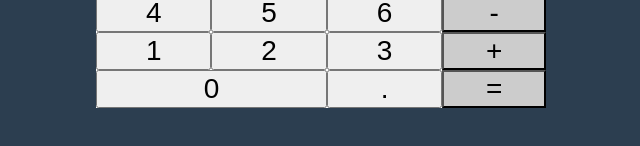
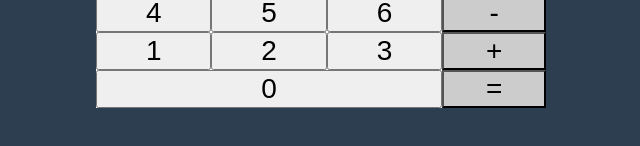
Before and after one commit to pabcrudel/calculator, a Vue app: page / in a window 1280 px wide. Shown: the part 362-508 px from the top of the page, without its empty margins (319-959 px from the left). Built offline with nearby package versions, Linux system fonts and the light colour scheme.

Commit message:
Disabled decimals

```diff
--- a/src/components/NumericPad.vue
+++ b/src/components/NumericPad.vue
@@ -8,7 +8,7 @@
 // Components
 import MyButton from './MyButton.vue';
 
-const numOrder = ['9', '8', '7', '6', '5', '4', '3', '2', '1', '0' , '.']
+const numOrder = ['9', '8', '7', '6', '5', '4', '3', '2', '1', '0']
 
 // const num = "5.4";
 // const res = Number(num) + .3;
@@ -24,7 +24,7 @@ const numOrder = ['9', '8', '7', '6', '5', '4', '3', '2', '1', '0' , '.']
 #numericPad >:last-child {
     grid-row-start: 4;
 }
-#numericPad >:nth-last-child(2) {
-    grid-column: span 2;
+#numericPad >:nth-last-child(1) {
+    grid-column: span 3;
 }
 </style>
--- a/src/stores/calculator.js
+++ b/src/stores/calculator.js
@@ -33,6 +33,10 @@ class OperationState {
     sliceOperation(position) {
         this.operation = this.operation.slice(0, - position);
     };
+
+    isEmpty() {
+        return this.operation === "0" && this.result === "0";
+    };
 };
 
 export const useCalculator = defineStore('Calculator', {
@@ -43,7 +47,6 @@ export const useCalculator = defineStore('Calculator', {
         hasError: false,
         isFinished: false,
         isOperator: false,
-        isDecimal: false,
         lastInput: "",
     }),
     actions: {
@@ -73,7 +76,6 @@ export const useCalculator = defineStore('Calculator', {
                 case /[+\-*/%.]/.test(item):
                     this.updateOperation(item);
                     this.setLastInput(item);
-                    // this.isDecimal = item === ".";
                     break;
             };
         },
@@ -119,8 +121,7 @@ export const useCalculator = defineStore('Calculator', {
                 else {
                     this.current.sliceOperation(1);
 
-                    if (this.current.getCharacterFromBehind(1) === ".") this.current.sliceOperation(1);
-                    else if (this.current.getCharacterFromBehind(1) === " ") this.deleteOperator();
+                    if (this.current.getCharacterFromBehind(1) === " ") this.deleteOperator();
                 };
                 this.calc(this.current.operation);
             };
@@ -130,9 +131,10 @@ export const useCalculator = defineStore('Calculator', {
             this.current.sliceOperation(3);
         },
         clear(item){
-            if (this.lastInput === item) this.$reset()
+            if (this.lastInput === item || this.current.isEmpty()) this.$reset();
             else {
                 this.current.reset();
+                this.setBuffer();
             }
         },
         saveOperation(){
@@ -149,17 +151,7 @@ export const useCalculator = defineStore('Calculator', {
 
                 this.current.operation = this.lastOperation;
 
-                // console.log(isNaN(this.lastInput))
-                // if (item != ".") {
-                //     this.current.operation += ` ${item} `;
-                // } else if (!this.isDecimal && !/[+\-*/%]/.test(this.lastInput)) {
-                //     this.current.operation += item;
-                // }
-
-                this.current.operation +=
-                item === "." ?
-                item :
-                ` ${item} `;
+                this.current.operation += ` ${item} `;
             };
         }
     },
```
